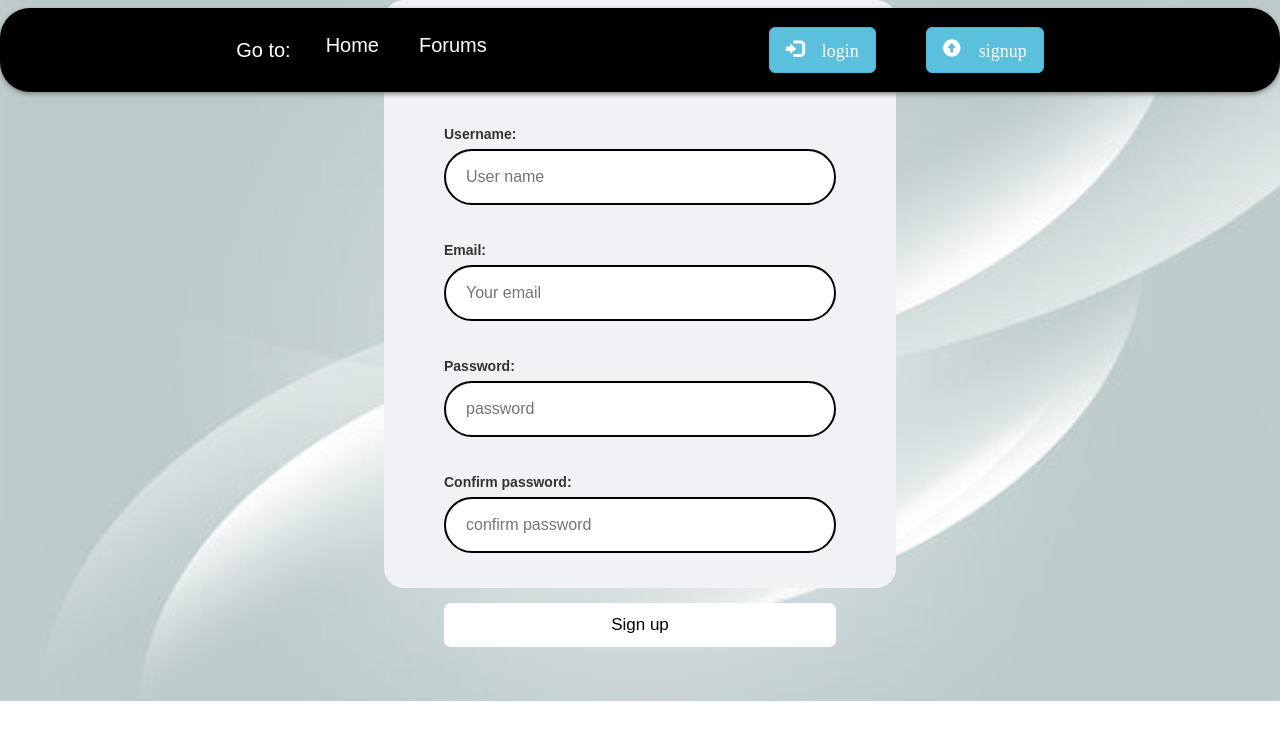
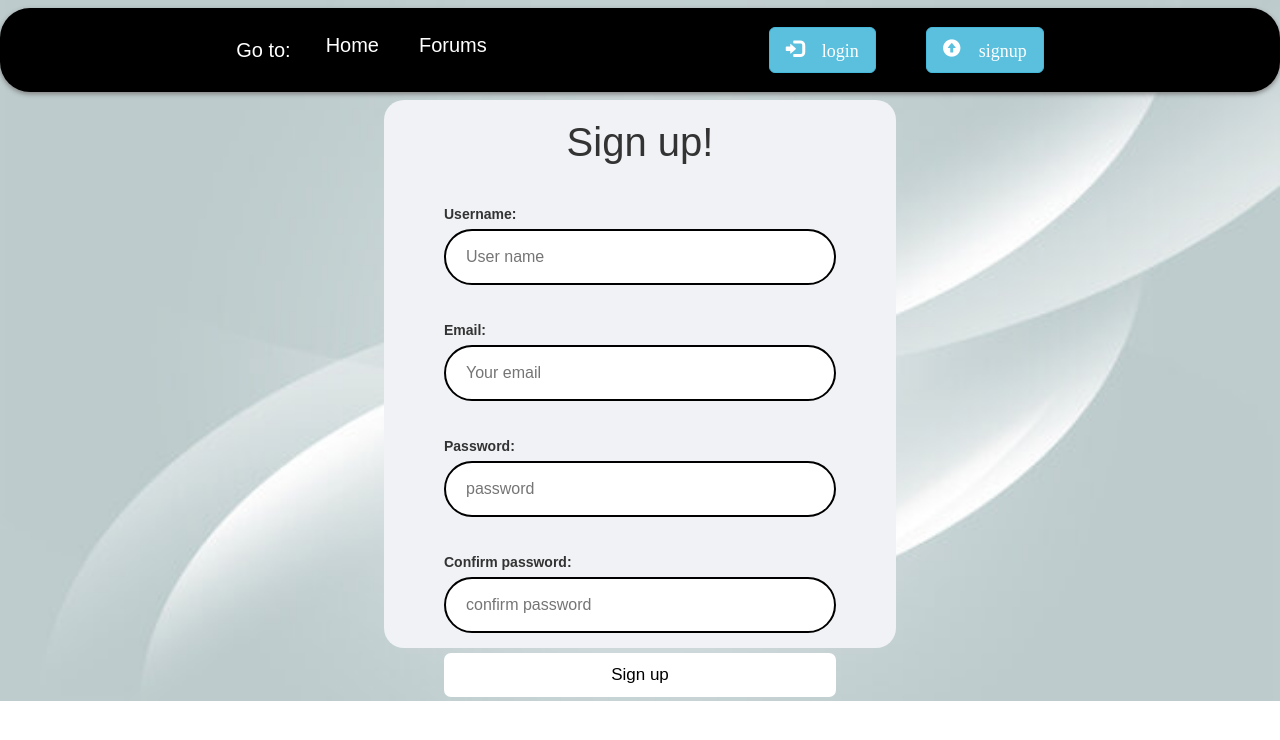
Before and after one commit to IceBearSYK/AgileProj, a Flask app: page /signup in a window 1280 px wide. Shown: the top 740 px of the page. Run offline with Flask 3, Linux system fonts and the light colour scheme; some libraries are stand-ins or nearby versions.

Commit message:
fixed distance for nav bar and contents of page, included 'go to' text in nav bar and aligned items better

```diff
--- a/app/static/login.css
+++ b/app/static/login.css
@@ -45,8 +45,6 @@ main {
     flex-direction: column;
     align-items: last baseline;
     padding: 40px;
-
-
 }
 
 .loginPage h2{
--- a/app/static/signup.css
+++ b/app/static/signup.css
@@ -27,6 +27,7 @@ main {
     justify-content: center;
     padding: 0;
     background-color:  #f0f2f5;
+    margin-top: 100px;
     border-radius: 20px;
 
 }
@@ -42,7 +43,7 @@ main {
 .loginPage {
     margin: 0 50px;
     width: 520px;
-    margin-bottom: 20px;
+    margin-bottom: 0px;
     align-items: center;
 }
 
@@ -56,7 +57,6 @@ main {
 
 .loginPage h2{
     margin: 0;
-    margin-top: 20px;
     width: 100%;
 
 }
@@ -98,7 +98,7 @@ input {
     background-color:white;
     color: black;
     font-size: 17px;
-    margin-top: 50px;
+    margin-top: 20px;
 }
 
 .button:hover {
```
